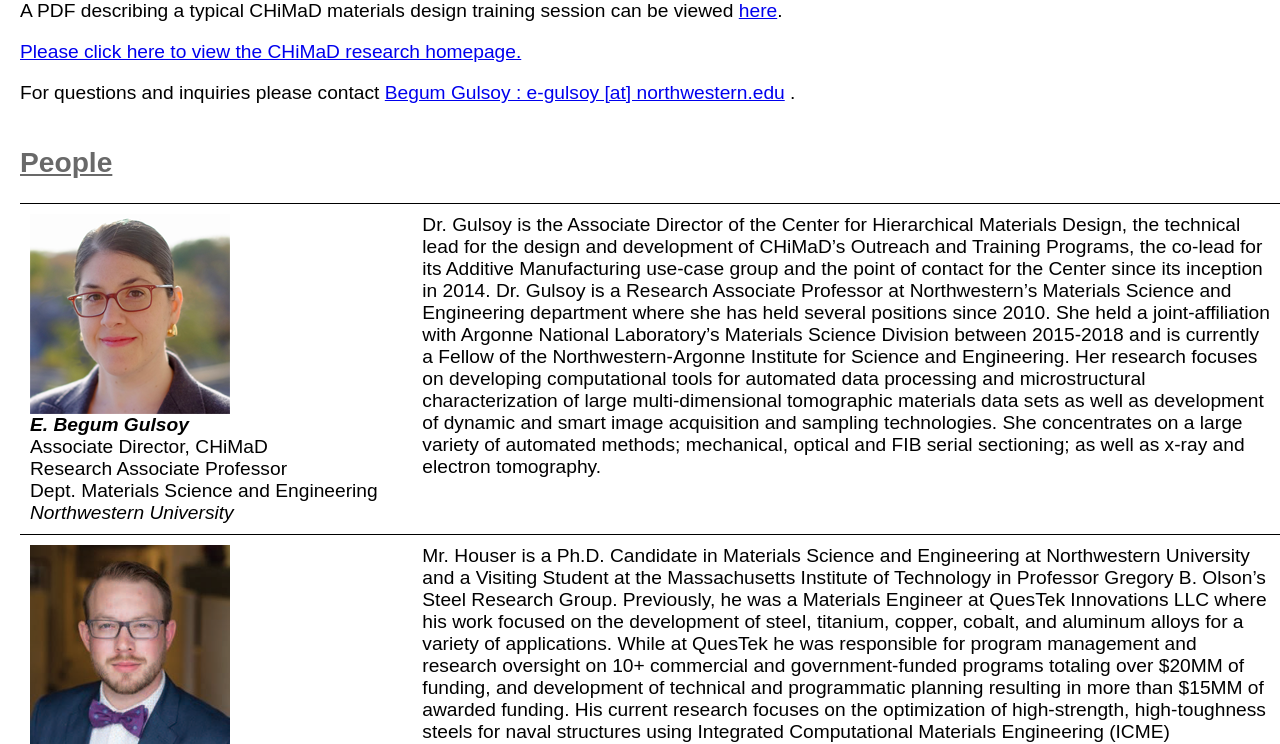
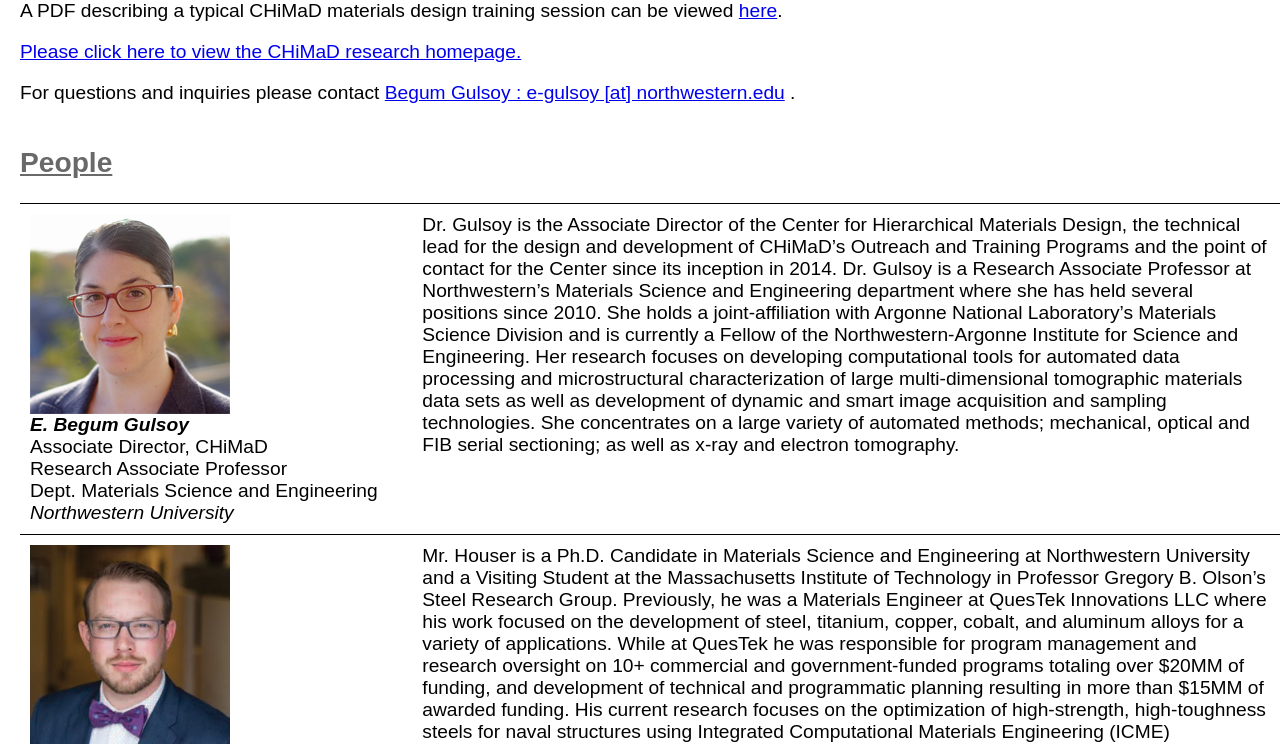
Before and after one commit to ageller/CHiMaDSystemDesignToolbox, a Flask app: page /about in a window 1280 px wide. Shown: the part 771-1515 px from the top of the page. Run offline with Flask 2, Linux system fonts and the light colour scheme; data that the repository does not hold is empty; parts of the project's set-up code (start-up, migrations or seed data) failed here and were passed over.

Commit message:
added video; update Begum's about

```diff
--- a/chimadApp/app/templates/about.html
+++ b/chimadApp/app/templates/about.html
@@ -56,16 +56,15 @@
 						Center for Hierarchical Materials Design,
 						the technical lead for the design and development
 						of CHiMaD’s Outreach and Training
-						Programs, the co-lead for its Additive
-						Manufacturing use-case group and the
+						Programs and the
 						point of contact for the Center since its
 						inception in 2014. Dr. Gulsoy is a Research
 						Associate Professor at Northwestern’s Materials
 						Science and Engineering department
 						where she has held several positions since
-						2010. She held a joint-affiliation with
+						2010. She holds a joint-affiliation with
 						Argonne National Laboratory’s Materials
-						Science Division between 2015-2018 and is
+						Science Division and is
 						currently a Fellow of the Northwestern-Argonne
 						Institute for Science and Engineering.
 						Her research focuses on developing
```
Also changed, not shown: chimadApp/app/templates/docs.html (+6 -1 lines).
